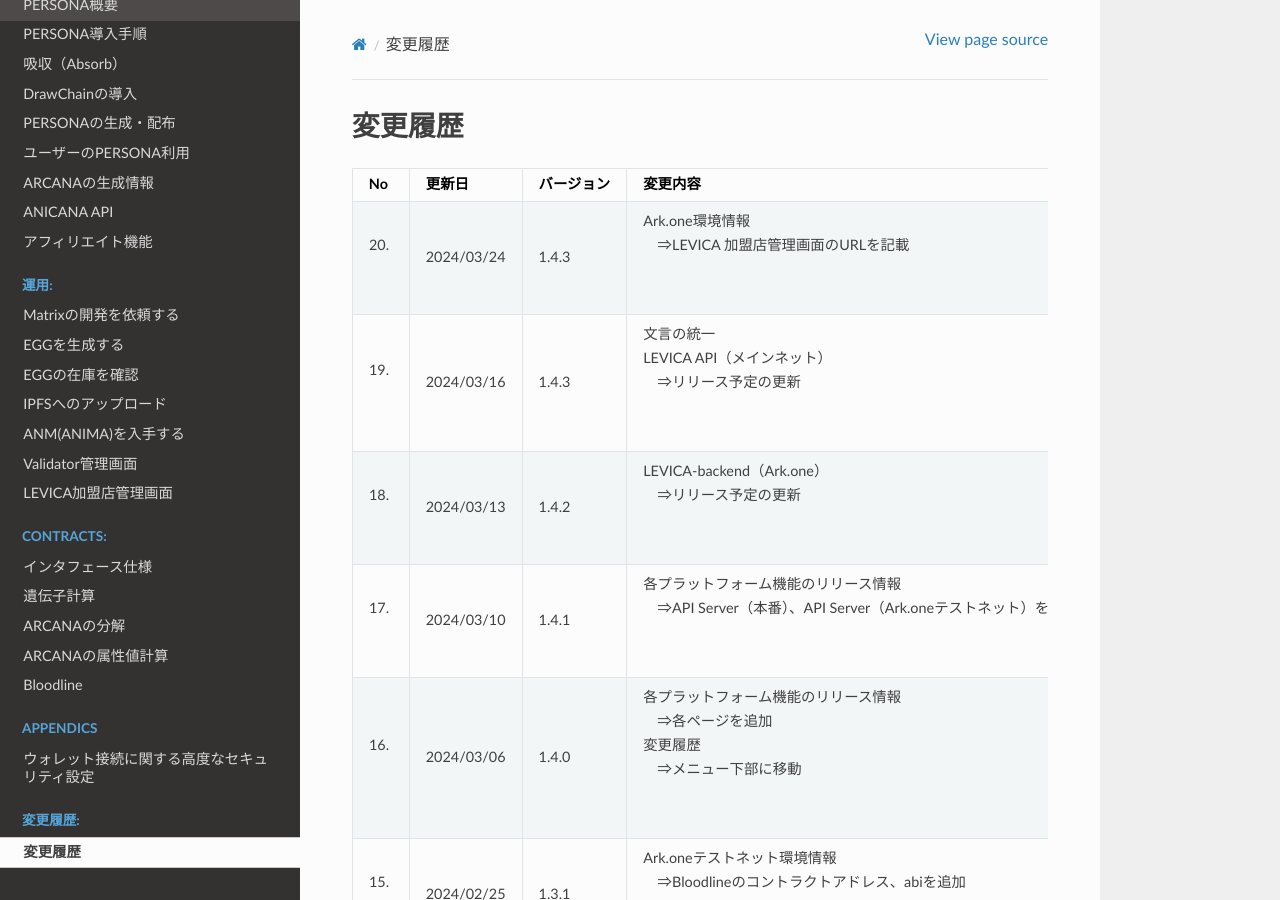
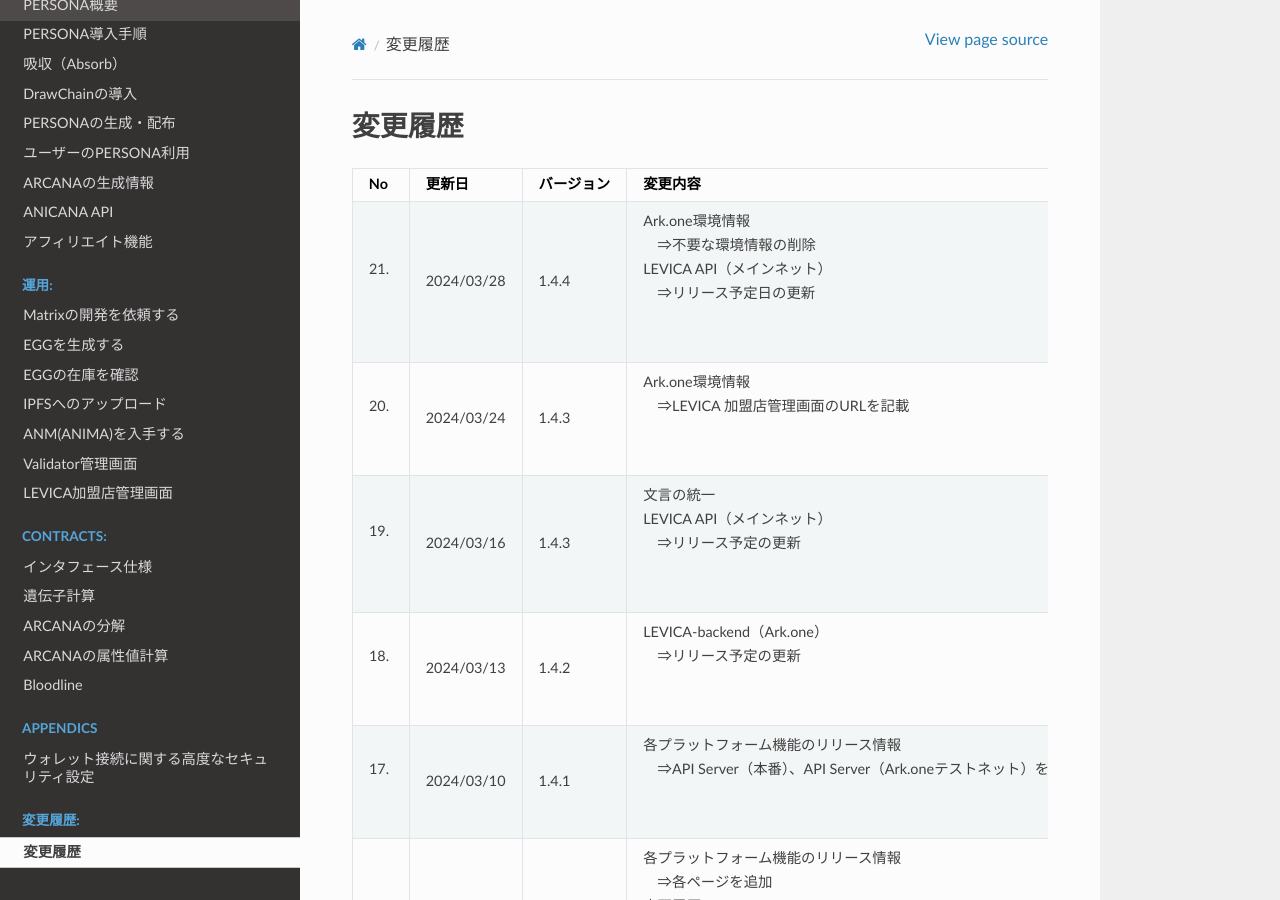
Before and after one commit to Orange-Code-Project/anicana-docs, a Sphinx documentation site: the page built from source/change-history/change-history.rst, in a window 1280 px wide and 900 px high. Built offline with Sphinx 7.4.7 and the Read the Docs theme 2.0.0, drawn with Linux system fonts in a browser that asks for light colours.

Commit message:
[update]
Ark.one環境情報
⇒不要な環境情報の削除
LEVICA API（メインネット）
⇒リリース予定日の更新

```diff
--- a/source/change-history/change-history.rst
+++ b/source/change-history/change-history.rst
@@ -7,6 +7,11 @@
     :align: center
 
     "No", "更新日", "バージョン", "変更内容"
+    "21.", "2024/03/28", "1.4.4", "| Ark.one環境情報
+    | 　⇒不要な環境情報の削除
+    | LEVICA API（メインネット）
+    | 　⇒リリース予定日の更新
+    | 　"
     "20.", "2024/03/24", "1.4.3", "| Ark.one環境情報
     | 　⇒LEVICA 加盟店管理画面のURLを記載
     | 　"
--- a/source/game-development/test-environment.rst
+++ b/source/game-development/test-environment.rst
@@ -179,7 +179,6 @@ LEVICA
     :align: center
 
     "環境", "APIエンドポイント（base_url）、URL"
-    "開発", "http://levicapachinko-dev-apialb-1787872278.ap-northeast-1.elb.amazonaws.com"
     "ステージング", "http://levica-stg-apialb-1782828167.ap-northeast-1.elb.amazonaws.com"
     "加盟店管理画面", "http://stg.store.levica.io/login"
 
--- a/source/release/levica-backend-main.rst
+++ b/source/release/levica-backend-main.rst
@@ -10,7 +10,7 @@ LEVICA API（メインネット）
     :align: center
 
     "No", "バージョン", "リリース日", "リリースノート"
-    "2.", "1.3.0", "2024/03/25（予定）", "| <新機能>
+    "2.", "1.3.0", "2024/04/04（予定）", "| <新機能>
     | LEVICA加盟店管理画面がリリースされます。
     | 加盟店に対するユーザの決済履歴や、LEVICAから加盟店への支払い情報などが確認できます。
     | また、ユーザ決済の一部を、銀行振り込みによる払い戻しではなく、
--- a/source/release/updated-info.rst
+++ b/source/release/updated-info.rst
@@ -11,7 +11,7 @@
     "No", "更新日", "内容"
     "1.", "", ":doc:`LEVICAアプリ（メインネット） </release/levica-app-main>` "
     "2.", "", ":doc:`LEVICAアプリ（Ark.one） </release/levica-app-test>` "
-    "3.", "2024/03/16", ":doc:`LEVICA API（メインネット） </release/levica-backend-main>` "
+    "3.", "2024/03/28", ":doc:`LEVICA API（メインネット） </release/levica-backend-main>` "
     "4.", "2024/03/13", ":doc:`LEVICA API（Ark.one） </release/levica-backend-test>` "
     "5.", "", ":doc:`ARCANA生成API（メインネット） </release/arcana-generator-main>` "
     "6.", "", ":doc:`ARCANA生成API（Ark.one） </release/arcana-generator-test>` "
```
